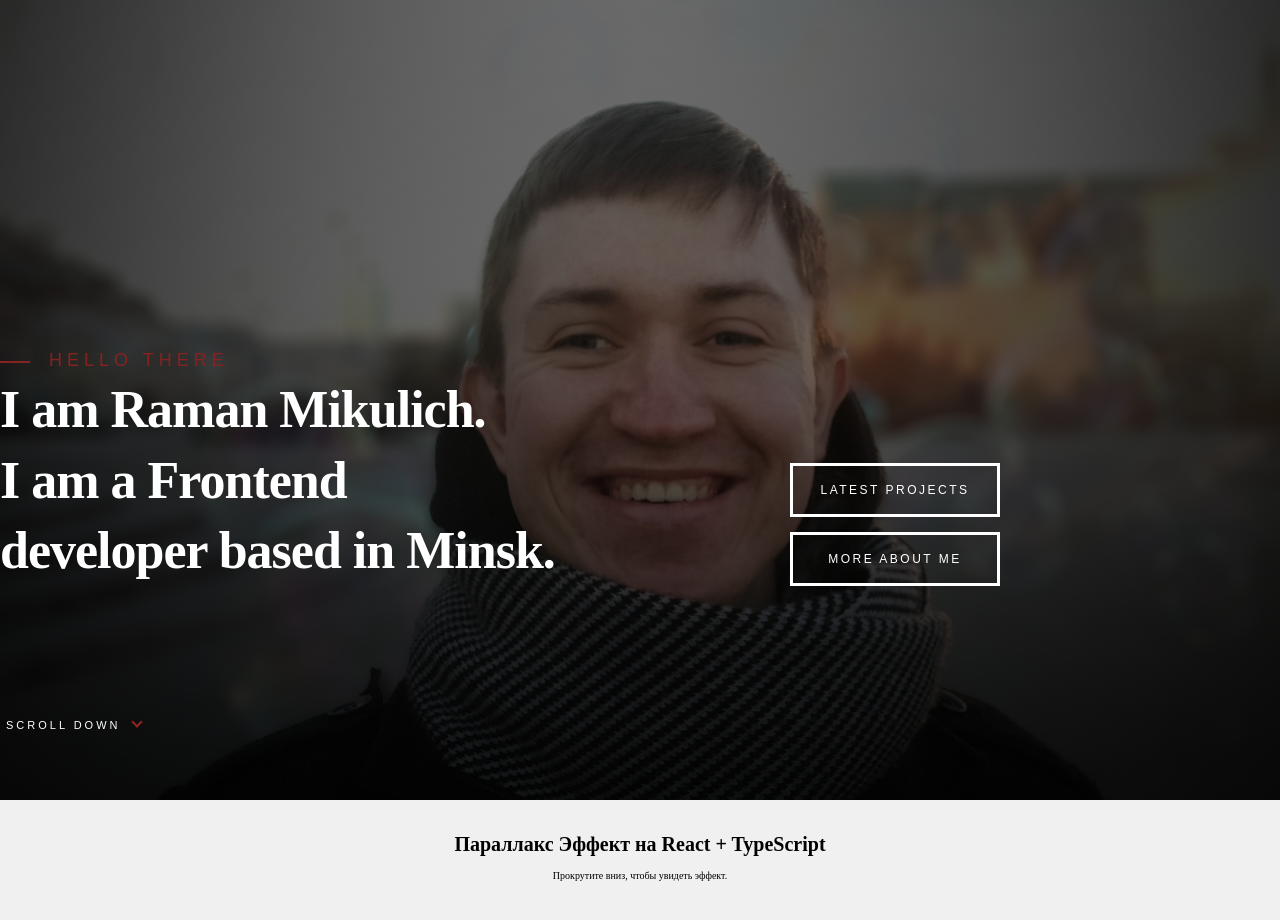
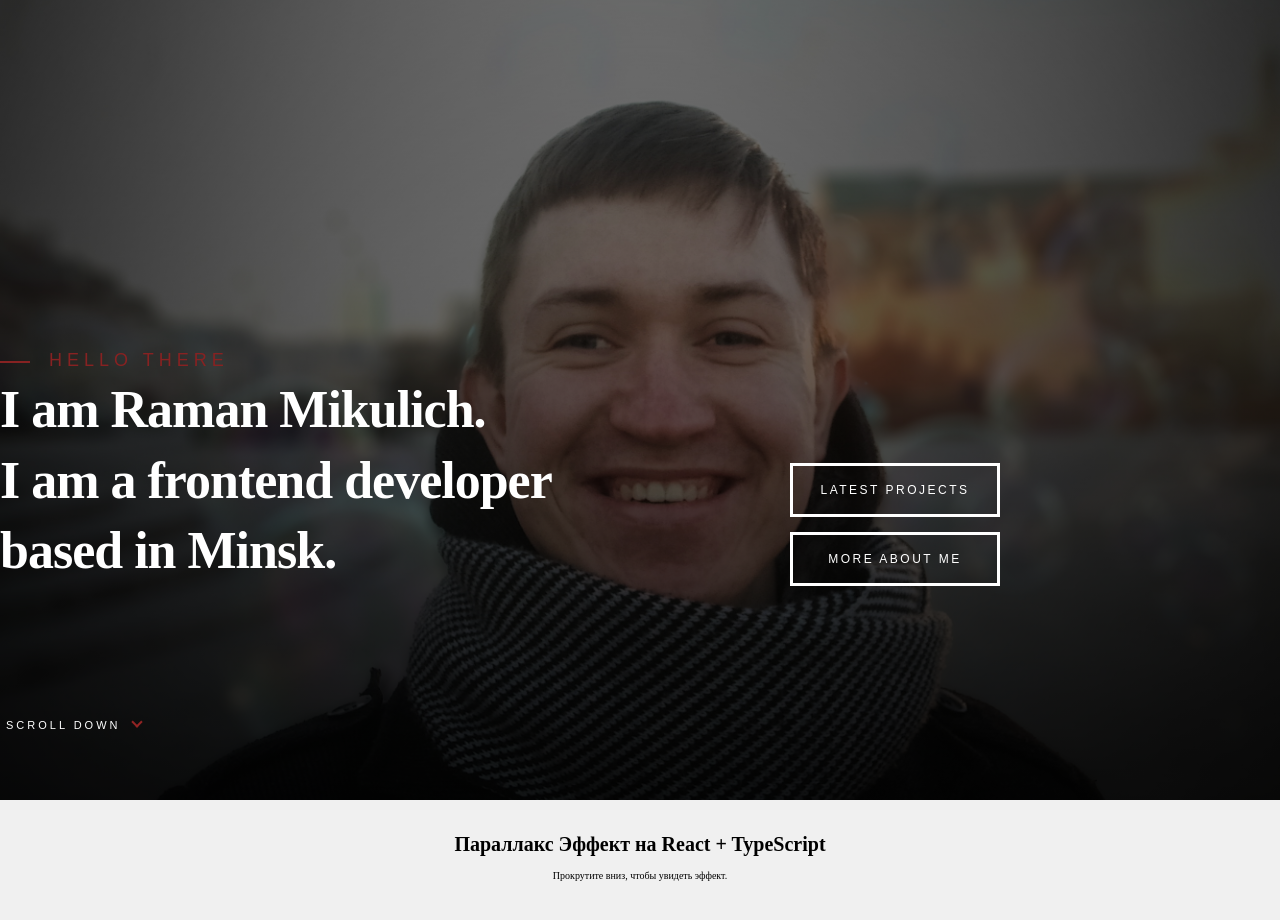
Before and after one commit to sputurz/sputurz.github.io, a React (Vite) app: page / in a window 1280 px wide. Shown: the top 920 px of the page. Built offline with nearby package versions, Linux system fonts and the light colour scheme; a web font is replaced by a local one.

Commit message:
31.10.25h16

```diff
--- a/src/components/sections/hero/Hero.module.scss
+++ b/src/components/sections/hero/Hero.module.scss
@@ -2,6 +2,7 @@
 @use '../../../styles/mixins' as *;
 
 .hero {
+  min-height: 786px;
   height: 100vh;
   position: relative;
   overflow: hidden;
@@ -53,9 +54,14 @@
       gap: 3.4rem;
       bottom: 19.2rem;
     }
+
+    @include vp-800 {
+      max-width: 500px;
+    }
   }
 
   &__title {
+    display: block;
     width: 900px;
     margin: 0;
     color: $color-white;
@@ -77,6 +83,14 @@
     @include vp-1000 {
       width: 640px;
       font-size: 4.8rem;
+    }
+
+    &-br {
+      display: flex;
+
+      @include vp-1200 {
+        display: inline;
+      }
     }
   }
 
--- a/src/components/sections/hero/Hero.tsx
+++ b/src/components/sections/hero/Hero.tsx
@@ -24,9 +24,11 @@ export function Hero() {
         <div className={styles.hero__overlay}></div>
         <div className={styles.hero__wrap}>
           <h1 className={styles.hero__title}>
-            I am Raman Mikulich.
-            <br></br> I am a Frontend
-            <br></br>developer based in Minsk.
+            I am Raman Mikulich.{' '}
+            <span className={styles['hero__title-br']}>
+              I am a frontend developer{' '}
+            </span>
+            based in Minsk.
           </h1>
           <div className={styles['hero__link-wrap']}>
             <a className={styles.hero__link} href="#">
--- a/src/styles/_mixins.scss
+++ b/src/styles/_mixins.scss
@@ -17,3 +17,9 @@
     @content;
   }
 }
+
+@mixin vp-800 {
+  @media (max-width: $vp-800) {
+    @content;
+  }
+}
--- a/src/styles/_variables.scss
+++ b/src/styles/_variables.scss
@@ -44,6 +44,10 @@ $ff-montserrat-thin: 'montserrat-thin', 'Arial', sans-serif;
 $vp-1500: 1500px;
 $vp-1200: 1200px;
 $vp-1000: 1000px;
+$vp-800: 800px;
+$vp-600: 600px;
+$vp-500: 500px;
+$vp-400: 400px;
 
 // Animation
 $transition-300: ease-in 0.3s;
```
